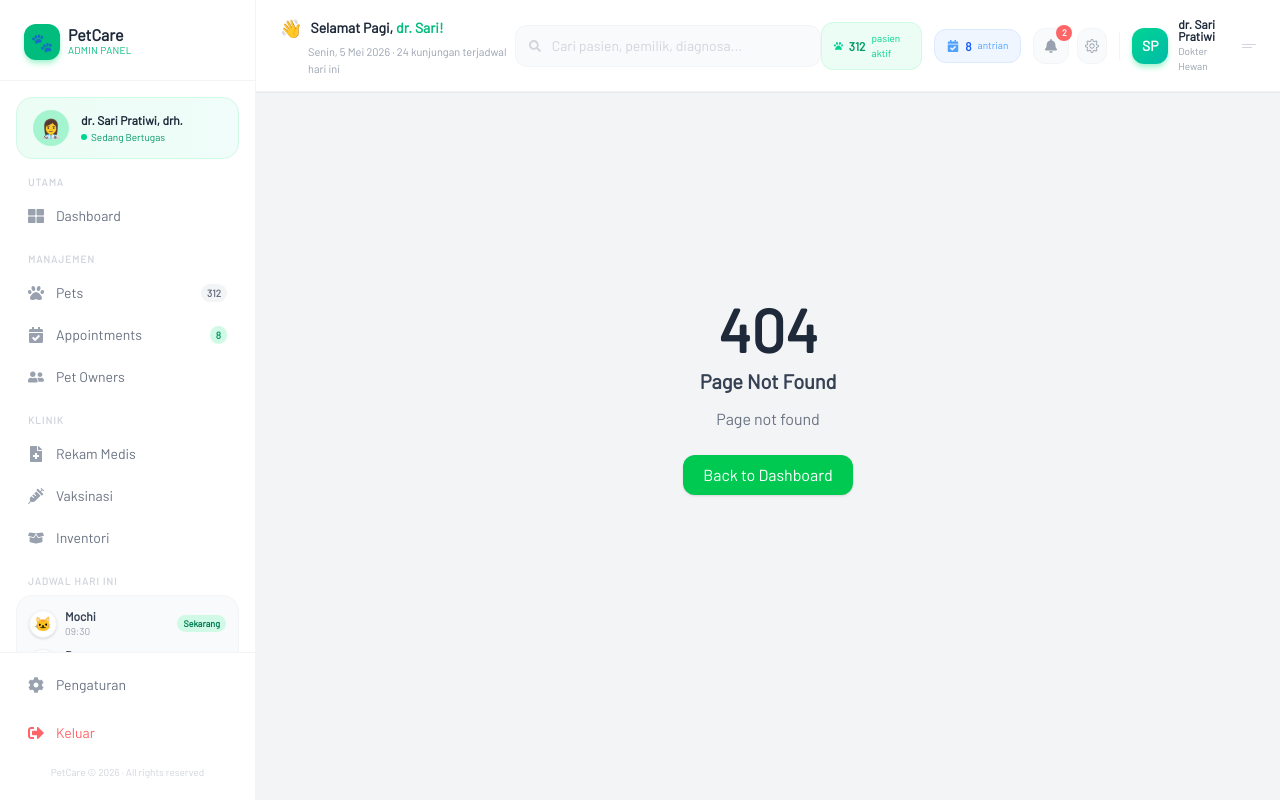
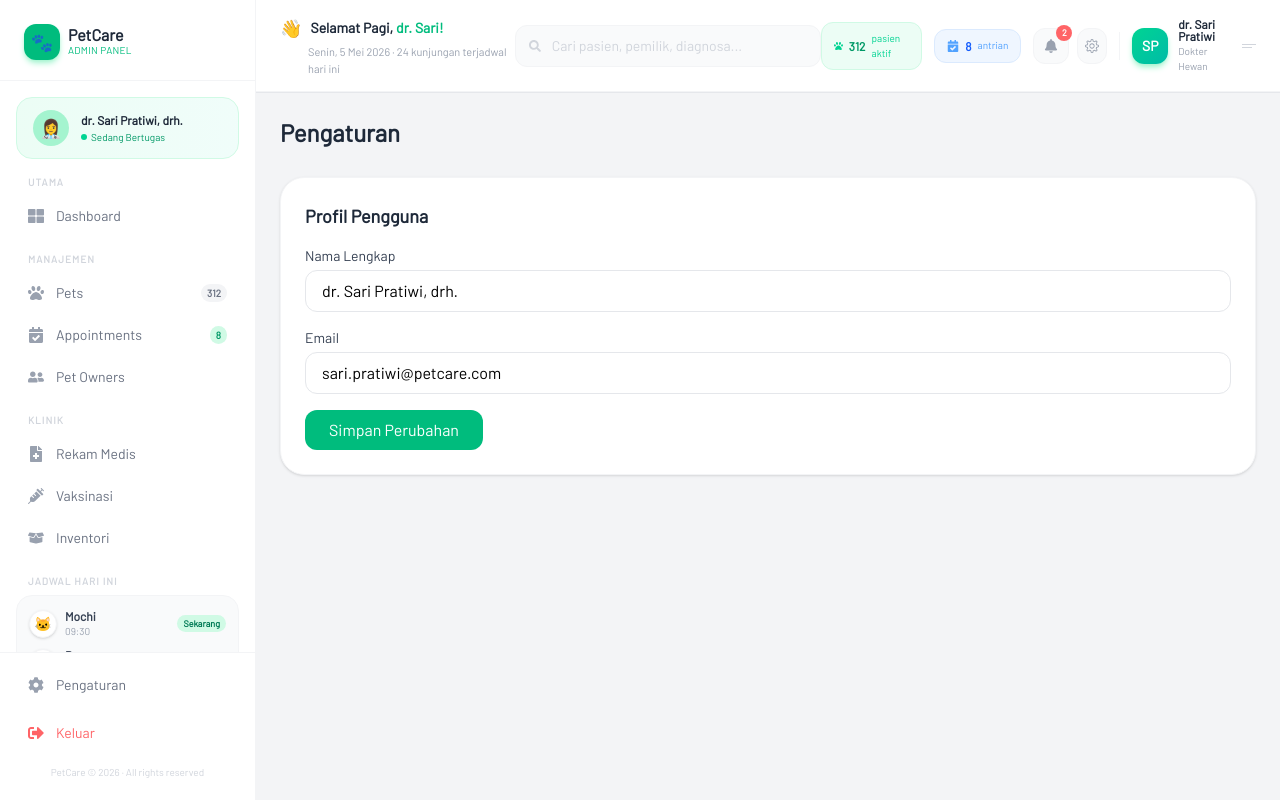
Before and after one commit to rafi24si3434/project-react, a React (Vite) app: page /settings in a window 1280 px wide. Built offline with nearby package versions, Linux system fonts and the light colour scheme.

Commit message:
nambah sikit

```diff
--- a/src/App.jsx
+++ b/src/App.jsx
@@ -29,6 +29,7 @@ const Vaccinations = lazy(() => import("./pages/Vaccinations"));
 const VaccinationsDetail = lazy(() => import("./pages/VaccinationsDetail"));
 const Inventory = lazy(() => import("./pages/Inventory"));
 const InventoryDetail = lazy(() => import("./pages/InventoryDetail"));
+const Settings = lazy(() => import("./pages/Settings"));
 
 function App() {
   return (
@@ -67,6 +68,7 @@ function App() {
           <Route path="/vaccinations/:id" element={<VaccinationsDetail />} />
           <Route path="/inventory" element={<Inventory />} />
           <Route path="/inventory/:id" element={<InventoryDetail />} />
+          <Route path="/settings" element={<Settings />} />
 
           {/* Error Pages */}
           <Route path="/400" element={<ErrorPage code="400" />} />
--- a/src/components/Sidebar.jsx
+++ b/src/components/Sidebar.jsx
@@ -1,4 +1,4 @@
-import { NavLink } from "react-router-dom";
+import { NavLink, useNavigate } from "react-router-dom";
 import {
   FaThLarge,
   FaPaw,
@@ -43,6 +43,8 @@ const todayAppointments = [
 ];
 
 export default function Sidebar() {
+  const navigate = useNavigate();
+
   const menuClass = ({ isActive }) =>
     `flex items-center gap-3 px-3 py-2.5 rounded-xl text-sm transition-all duration-150 cursor-pointer
      ${
@@ -165,7 +167,10 @@ export default function Sidebar() {
           <FaCog className="text-base text-gray-400" />
           Pengaturan
         </NavLink>
-        <button className="w-full flex items-center gap-3 px-3 py-2.5 rounded-xl text-sm text-red-400 hover:bg-red-50 hover:text-red-500 transition cursor-pointer">
+        <button
+          onClick={() => navigate("/login")}
+          className="w-full flex items-center gap-3 px-3 py-2.5 rounded-xl text-sm text-red-400 hover:bg-red-50 hover:text-red-500 transition cursor-pointer"
+        >
           <FaSignOutAlt className="text-base" />
           Keluar
         </button>
--- /dev/null
+++ b/src/pages/Settings.jsx
@@ -0,0 +1,30 @@
+import React from "react";
+import PageHeader from "../components/PageHeader";
+
+export default function Settings() {
+  return (
+    <div className="space-y-6">
+      <PageHeader
+        title="Pengaturan"
+        subtitle="Kelola preferensi dan pengaturan akun Anda."
+      />
+
+      <div className="bg-white rounded-3xl p-6 shadow-sm border border-gray-100">
+        <h3 className="text-lg font-bold text-gray-800 mb-4">Profil Pengguna</h3>
+        <div className="space-y-4">
+          <div>
+            <label className="block text-sm font-medium text-gray-700 mb-1">Nama Lengkap</label>
+            <input type="text" className="w-full px-4 py-2 rounded-xl border border-gray-200 focus:outline-none focus:ring-2 focus:ring-emerald-500" defaultValue="dr. Sari Pratiwi, drh." />
+          </div>
+          <div>
+            <label className="block text-sm font-medium text-gray-700 mb-1">Email</label>
+            <input type="email" className="w-full px-4 py-2 rounded-xl border border-gray-200 focus:outline-none focus:ring-2 focus:ring-emerald-500" defaultValue="sari.pratiwi@petcare.com" />
+          </div>
+          <button className="px-6 py-2 bg-emerald-500 text-white rounded-xl font-medium hover:bg-emerald-600 transition">
+            Simpan Perubahan
+          </button>
+        </div>
+      </div>
+    </div>
+  );
+}
```
